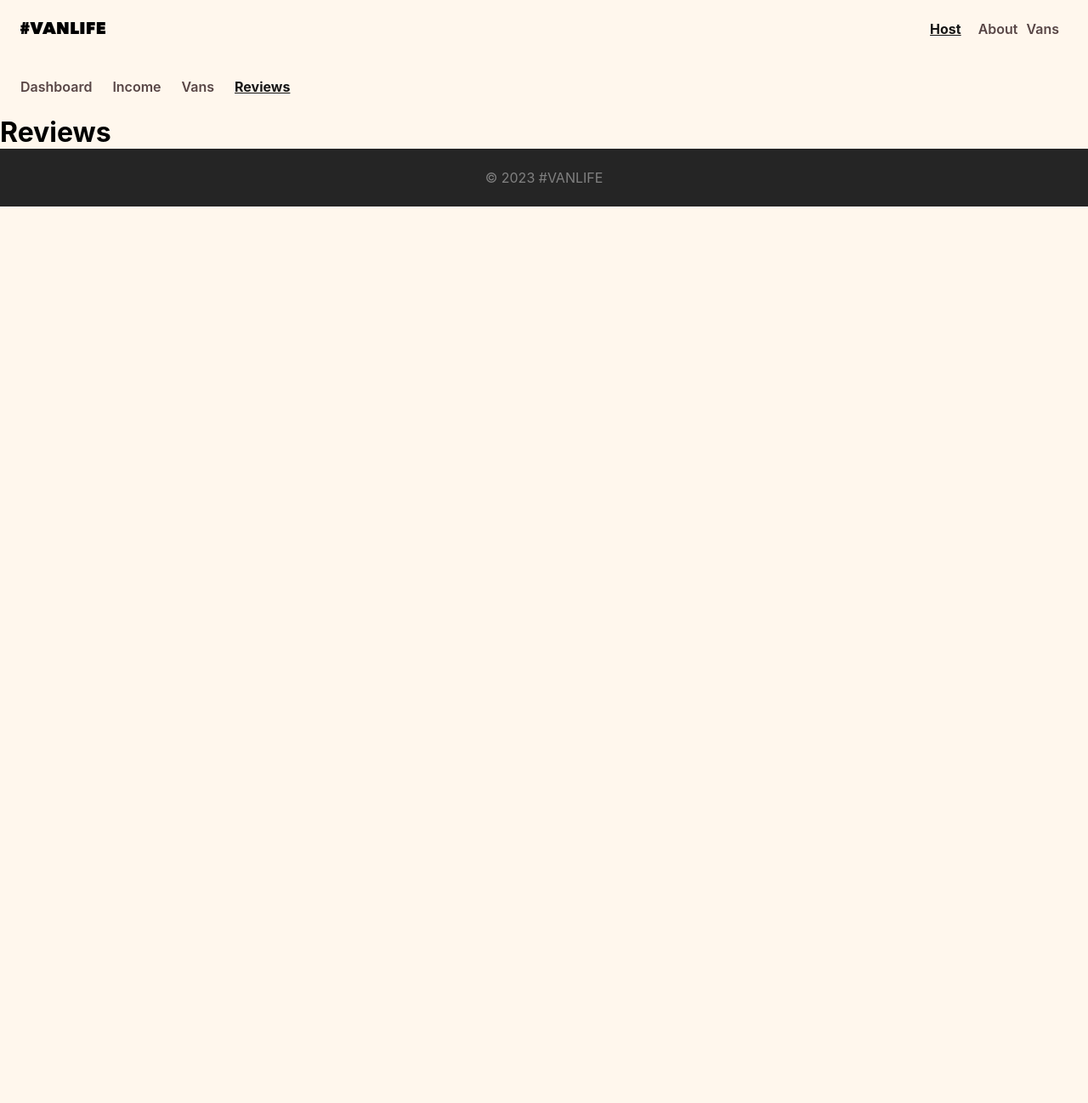
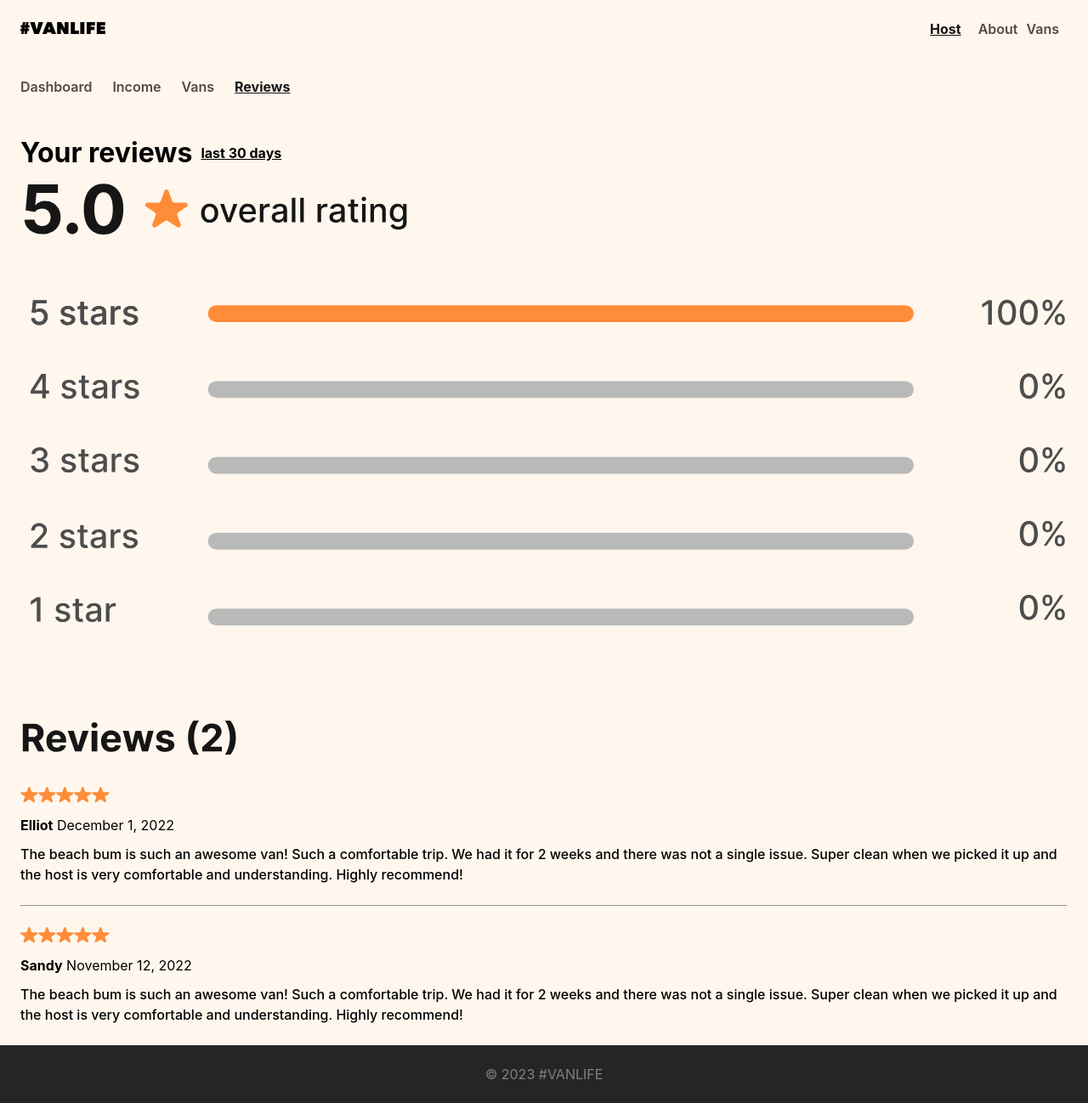
Before and after one commit to mighty-odewumi/vanlife, a React (Vite) app: page /host/reviews in a window 1280 px wide. Shown: the whole page at 85% size. Before the commit the page ends 800 px from the top, so only its background shows below. Built offline with nearby package versions, Linux system fonts and the light colour scheme; what miragejs would draw is missing.

Commit message:
Implemented Reviews page

```diff
--- a/src/index.css
+++ b/src/index.css
@@ -477,3 +477,46 @@ footer {
 .host-van-detail p span {
   font-weight: bold;
 }
+
+/* Styles for the host reviews page */
+
+.reviews {
+  padding: 24px;
+}
+
+.reviews-top {
+  display: flex;
+  gap: 10px;
+  align-items: center;
+  margin-bottom: 16px;
+}
+
+.reviews-top span {
+  text-decoration: underline;
+  font-weight: bold;
+}
+
+.ratings-img {
+  width: 100%;
+}
+
+hr {
+  margin: 24px 0;
+}
+
+.reviews-text {
+  margin-top: 24px;
+}
+
+.reviewer {
+  margin: 12px 0;
+}
+
+.reviewer-name {
+  font-weight: bold;
+}
+
+.review-text-main {
+  line-height: 24px;
+  font-weight: 500;
+}
--- a/src/pages/Host/Reviews.jsx
+++ b/src/pages/Host/Reviews.jsx
@@ -1,7 +1,59 @@
 export default function Reviews() {
+
   return (
     <>
-      <h1>Reviews</h1>
+      <div className="reviews">
+        <div className="reviews-top">
+          <h1>Your reviews</h1>
+          <span>last 30 days</span>
+        </div>
+
+        {/* <div className="review-count-bold">
+          <h3>5.0</h3>
+          <img src="/assets/star.svg" alt="a star" />
+          <span>overall rating</span>
+        </div> */}
+
+        <img
+          src="/assets/ratings.svg"
+          alt="reviews"
+          className="ratings-img"
+        />
+
+        <div className="reviews-text">
+          <img src="/assets/star.svg" alt="a star" />
+          <img src="/assets/star.svg" alt="a star" />
+          <img src="/assets/star.svg" alt="a star" />
+          <img src="/assets/star.svg" alt="a star" />
+          <img src="/assets/star.svg" alt="a star" />
+
+          <p className="reviewer"><span className="reviewer-name">Elliot</span>
+          &nbsp;December 1, 2022
+          </p>
+
+          <p className="review-text-main">
+            The beach bum is such an awesome van! Such a comfortable trip. We had it for 2 weeks and there was not a single issue. Super clean when we picked it up and the host is very comfortable and understanding. Highly recommend!
+          </p>
+
+          <hr />
+        </div>
+
+        <div className="reviews-text">
+          <img src="/assets/star.svg" alt="a star" />
+          <img src="/assets/star.svg" alt="a star" />
+          <img src="/assets/star.svg" alt="a star" />
+          <img src="/assets/star.svg" alt="a star" />
+          <img src="/assets/star.svg" alt="a star" />
+
+          <p className="reviewer"><span className="reviewer-name">Sandy</span>
+            &nbsp;November 12, 2022
+          </p>
+
+          <p className="review-text-main">
+            The beach bum is such an awesome van! Such a comfortable trip. We had it for 2 weeks and there was not a single issue. Super clean when we picked it up and the host is very comfortable and understanding. Highly recommend!
+          </p>
+        </div>
+      </div>
     </>
   )
 }
```
